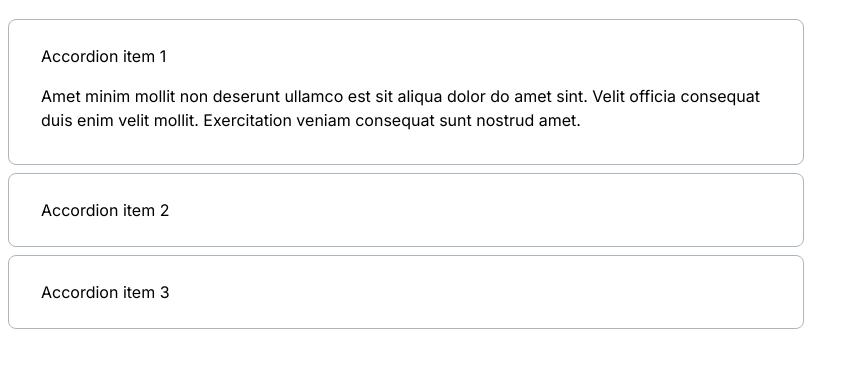
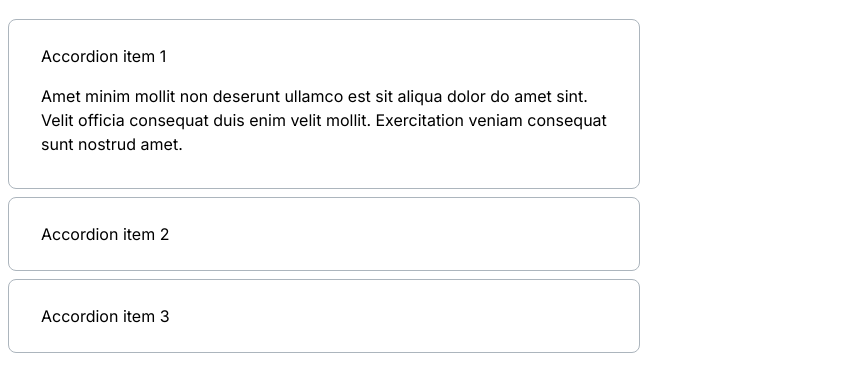
Before and after one commit to js-tasks-ru/htmlcss-20220120_sofia8, a website: page 03-lection1/02-accordion/index.html in a window 1280 px wide. Shown: the part 62-454 px from the top of the page, without its empty margins (0-859 px from the left). Drawn offline with Linux system fonts and the light colour scheme.

Commit message:
fix by comments

```diff
--- a/03-lection1/02-accordion/accordion.css
+++ b/03-lection1/02-accordion/accordion.css
@@ -1,9 +1,17 @@
+.accordion {
+    width: 50%;
+}
+
 .accordion__item {
     background-color: var(--white);
     border: 1px solid var(--grey-3);
     border-radius: 8px;
     padding: 24px 32px 24px 32px;
-    width: 730px;
+    margin-bottom: 8px;
+}
+
+.accordion__item:last-child {
+    margin-bottom: 0;
 }
 
 .accordion__summary, .accordion__content {
@@ -22,14 +30,6 @@
     display: block;
 }
 
-.accordion__item {
-    margin-bottom: 8px;
-}
-
-.accordion__item:last-child {
-    margin-bottom: 0;
-}
-
 .accordion__content {
     margin-bottom: 8px;
 }
--- a/03-lection1/02-accordion/index.html
+++ b/03-lection1/02-accordion/index.html
@@ -6,6 +6,7 @@
     </head>
     <body>
         <h1>Accordion</h1>
+        <div class="accordion">
             <details class="accordion__item" open>
                 <summary class="accordion__summary">
                     Accordion item 1
@@ -30,5 +31,6 @@
                     Hidden content 3
                 </p>
             </details>
+        </div>
     </body>
 </html>
```
Lines whose indentation alone changed are shown as unchanged.
